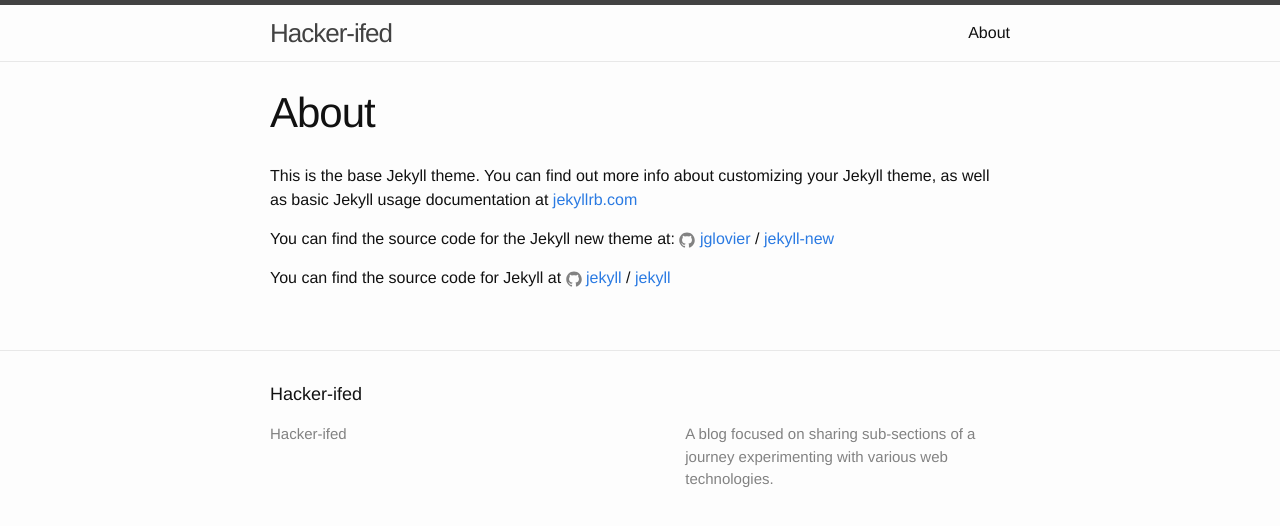
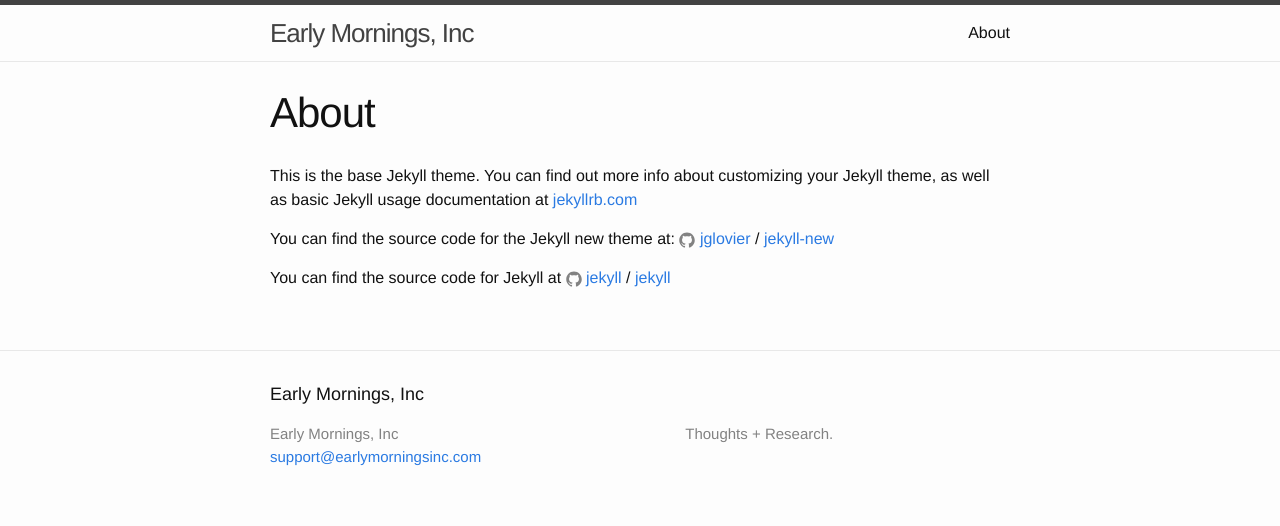
Before and after one commit to L-AY/L-AY.github.io, a Jekyll site: the page built from about.md, in a window 1280 px wide. Shown: the top 526 px of the page. Built offline with Jekyll 4.4.1, drawn with Linux system fonts in a browser that asks for light colours.

Commit message:
Update _config.yml

```diff
--- a/_config.yml
+++ b/_config.yml
@@ -6,10 +6,10 @@
 # 'jekyll serve'. If you change this file, please restart the server process.
 
 # Site settings
-title: Hacker-ifed
-email:
+title: Early Mornings, Inc
+email: support@earlymorningsinc.com
 description: > # this means to ignore newlines until "baseurl:"
-  A blog focused on sharing sub-sections of a journey experimenting with various web technologies.
+  Thoughts + Research.
 baseurl: "" # the subpath of your site, e.g. /blog
 url: "http://yourdomain.com" # the base hostname & protocol for your site
 twitter_username:
```
